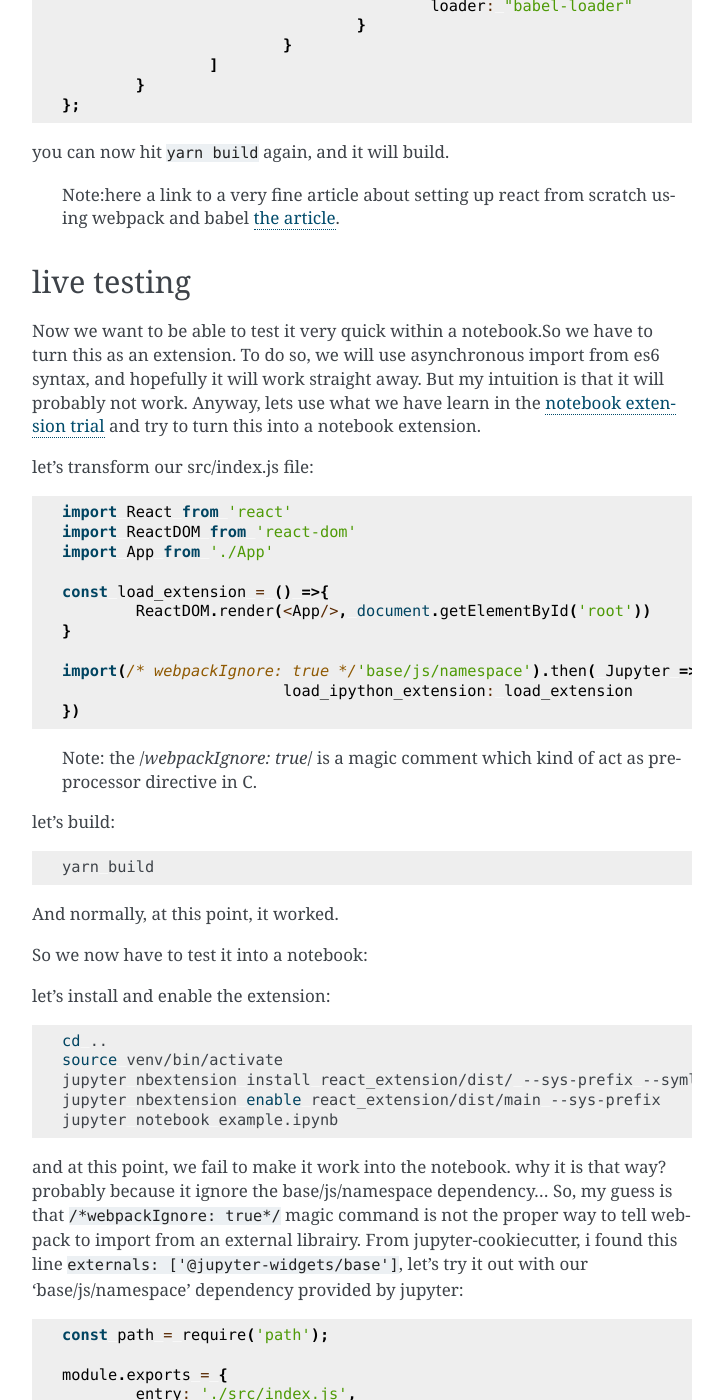
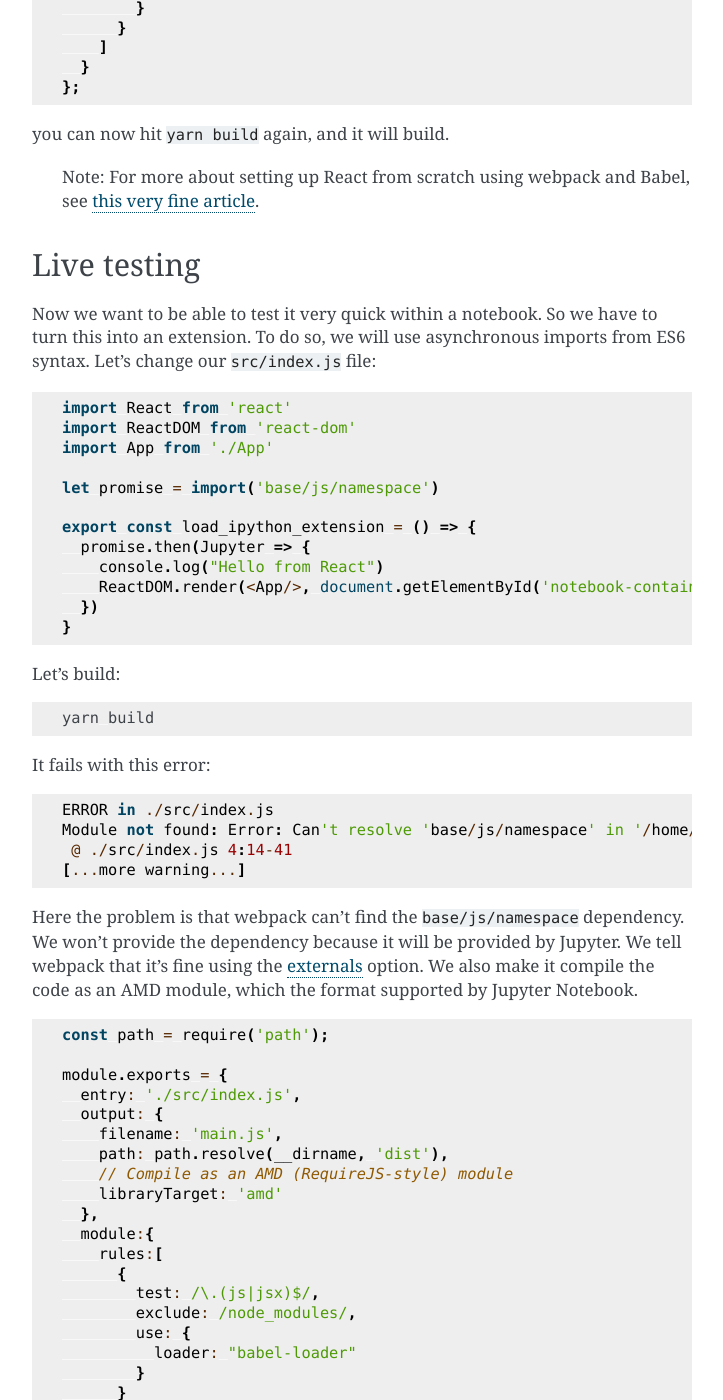
Before and after one commit to weatherforce/ipyreact, a Sphinx documentation site: the page built from docs/source/react_nbextension_trial.md, in a window 1280 px wide and 1400 px high, scrolled down 3725 px. Shown: the whole window, without its empty margins (388-1111 px from the left). Built offline with Sphinx 7.4.7, drawn with Linux system fonts in a browser that asks for light colours; pages that are not in the unit, such as notebooks, are missing from menus; some of the changed text lies outside the part shown.

Commit message:
Improve react section

````diff
--- a/docs/source/react_nbextension_trial.md
+++ b/docs/source/react_nbextension_trial.md
@@ -24,7 +24,7 @@
 
 ### Installing Webpack
 
-Webpack is a bundler, it fetch source code, and create an output that is simpler to manipulate. that's it whole purpose, but by binding webpack with some other services such as babel, you can minify it, or even transpile it into different version of JavaScript, and this is mandatory to be browser compliant. So let's install webpack as a development dependency:
+Webpack is a bundler, it fetches source code, and creates an output that is simpler to manipulate. That's its whole purpose, but by binding webpack with some other services such as babel, you can minify it, or even transpile it into different version of JavaScript, and this is mandatory to be browser compliant. So let's install webpack as a development dependency:
 
 ```bash
 yarn add webpack webpack-cli --dev
@@ -97,203 +103,83 @@
 
 ### Writing Code
 
-Here comes the fun part ! we need to modify our index.js file to look like the code below:
+We need to modify our `index.js` file to look like the code below:
 ```javascript
 
 import React from 'react'
 import ReactDOM from 'react-dom'
 import App from './App'
 
-ReactDOM.render(<App/>, document.getElementById('root'))
+ReactDOM.render(<App/>, document.getElementById('notebook-container'))
 
 ```
-What we are doing here is rendering an App component into a DOM element called 'root'. If you explore a running Jupyter notebook, you won't find any 'root' element, but seriously, who cares? Right?
+What we are doing here is rendering an App component into the notebook
+container element, which has the id `notebook-container`.
 
-Anyway, we don't have an App yet, so we need to create it. In the same src folder create App.js and add the following to it:
+Anyway, we don't have an App yet, so we need to create it. In the same src folder create `App.js` and add the following to it:
 
 ```javascript
-
 import React from 'react'
 
-const App = () =>{
-	return <h1> Hello world ! </h1>
+const App = () => {
+    return <h1>Hello, World!</h1>
 }
 export default App
 
 ```
-And its about time to build ! so `yarn build` will unfortunately crash miserably...  Next step: be able to build!
+And its about time to build! At this point `yarn build` will unfortunately crash miserably...  Next step: be able to build!
 
-### bundling
+### Bundling
 
-According to Webpack error messages, we need a transpiler to understand JSX, which is React's javascript flavour.So, we need to call Babel at the rescue.
-Below the commands to install babel:
+According to Webpack error messages, we need a transpiler to understand JSX, which is React's javascript flavour. So we need to call Babel to the rescue.
+Below are the commands to install babel:
 
 ```bash
 yarn add @babel/core babel-loader @babel/preset-env @babel/preset-react --dev
 touch .babelrc
 ```
 
-Then, editing your .babelrc
+Then, editing your `.babelrc`
 
 ```javascript
 {
-	"presets":["@babel/preset-env", "@babel/preset-react"]
+  "presets": ["@babel/preset-env", "@babel/preset-react"]
 }
 ```
 
-let's update webpack.config.js, it should then looks like this:
+Let's update `webpack.config.js`, it should then looks like this:
 
 
 ```javascript
 const path = require('path');
 
 module.exports = {
-	entry: './src/index.js',
-    output: {
-    	filename: 'main.js',
-        path: path.resolve(__dirname, 'dist'),
-    },
-	module:{
-		rules:[
-			{
-				test: /\.(js|jsx)$/,
-				exclude: /node_modules/,
-				use: {
-					loader: "babel-loader"
-				}
-			}
-		]
-	}
+  entry: './src/index.js',
+  output: {
+    filename: 'main.js',
+    path: path.resolve(__dirname, 'dist'),
+  },
+  module: {
+    rules: [
+      {
+        test: /\.(js|jsx)$/,
+        exclude: /node_modules/,
+        use: {
+          loader: "babel-loader"
+        }
+      }
+    ]
+  }
 };
 ```
 you can now hit `yarn build` again, and it will build.
 
->Note:here a link to a very fine article about setting up react from scratch using webpack and babel [the article](https://www.valentinog.com/blog/babel/).
+>Note: For more about setting up React from scratch using webpack and Babel, see [this very fine article](https://www.valentinog.com/blog/babel/).
 
-## live testing
+## Live testing
 
-Now we want to be able to test it very quick within a notebook.So we have to turn this as an extension.
-To do so, we will use asynchronous import from es6 syntax, and hopefully it will work straight away. But my intuition is that it will probably not work.
-Anyway, lets use what we have learn in  the [notebook extension trial](nbextension_trial.md) and try to turn this into a notebook extension.
-
-let's transform our src/index.js file:
-
-```javascript
-import React from 'react'
-import ReactDOM from 'react-dom'
-import App from './App'
-
-const load_extension = () =>{
-	ReactDOM.render(<App/>, document.getElementById('root'))
-}
-
-import(/* webpackIgnore: true */'base/js/namespace').then( Jupyter => {
-			load_ipython_extension: load_extension
-})
-
-```
->Note: the /*webpackIgnore: true*/ is a magic comment which kind of act as preprocessor directive in C.
-
-let's build:
-
-```bash
-yarn build
-```
-And normally, at this point, it worked.
-
-So we now have to test it into a notebook:
-
-let's install and enable the extension:
-
-```bash
-cd ..
-source venv/bin/activate
-jupyter nbextension install react_extension/dist/ --sys-prefix --symlink
-jupyter nbextension enable react_extension/dist/main --sys-prefix
-jupyter notebook example.ipynb
-```
-
-and at this point, we fail to make it work into the notebook. why it is that way? probably because it ignore the base/js/namespace dependency...
-So, my guess is that `/*webpackIgnore: true*/` magic command is not the proper way to tell webpack to import from an external librairy.
-From jupyter-cookiecutter, i found this line `externals: ['@jupyter-widgets/base']`, let's try it out with our 'base/js/namespace' dependency provided by jupyter:
-
-```javascript
-const path = require('path');
-
-module.exports = {
-	entry: './src/index.js',
-    output: {
-    	filename: 'main.js',
-        path: path.resolve(__dirname, 'dist'),
-    },
-	module:{
-		rules:[
-			{
-				test: /\.(js|jsx)$/,
-				exclude: /node_modules/,
-				use: {
-					loader: "babel-loader"
-				}
-			}
-		]
-	},
-	externals: ['base/js/namespace']
-};
-
-```
-Then, let's remove the magic comment, rebuild and refresh the notebook page.
-
->Note: you can also set up `yarn watch` in a terminal, create a second one for jupyter notebook,  and edit code into a third one. Like this, you would just have to refresh the webpage! ;)
-
-```bash
-yarn build
-jupyter notebook example.ipynb
-```
-Still, not working. browser error says it's about an export of base/js/namespace ... so it doesn't like the dynamic import...
-by exploring webpack.config.js file in jupyter-cookiecutter, I found out that they are using a libraryTarget option setted to amd, could be the solution.
-let's try to target an AMD system on webpack.
-
-```javascript
-const path = require('path');
-
-module.exports = {
-	entry: './src/index.js',
-    output: {
-    	filename: 'main.js',
-        path: path.resolve(__dirname, 'dist'),
-		libraryTarget: 'amd',
-    },
-	module:{
-		rules:[
-			{
-				test: /\.(js|jsx)$/,
-				exclude: /node_modules/,
-				use: {
-					loader: "babel-loader"
-				}
-			}
-		]
-	},
-	externals: ['base/js/namespace']
-};
-```
-Okay, lets rebuild and try it out.
-Well well, it is not such a failure, cause it seems that the notebook extension was loaded, but nothing appear, like reactDom could not put the h1 element...
-So, just to make sure, we will add a simple console.log() into our nbextension, rebuild and see if it loads.
-Let's hello world Adele's style, in our src/index.js file:
-
-```javascript
-...
-const load_extension = () =>{
-	console.log("Hello from the other siiiiiiide")
-    ReactDOM.render(<App/>, document.getElementById('root'))
-}
-...
-```
-
-and then rebuild, refresh...
-
-And still, it doesn't load... bu why? it is because of my incomprehension of how AMD modules work. we have to export a load_ipython_extension function from our ES6 modules, that will be bundled into an AMD module, which will then expose this function the same way we did when coding extension. Long story made short, let's modify our index.js in our source to look like this.
+Now we want to be able to test it very quick within a notebook. So we have to turn this into an extension.
+To do so, we will use asynchronous imports from ES6 syntax. Let's change our `src/index.js` file:
 
 ```javascript
 import React from 'react'
@@ -302,27 +188,76 @@
 
 let promise = import('base/js/namespace')
 
-export const load_ipython_extension = () =>{
-	promise.then( Jupyter =>{
-		console.log("Hello from the other siiiiiiide")
-    	ReactDOM.render(<App/>, document.getElementById('root'))
-	})
+export const load_ipython_extension = () => {
+  promise.then(Jupyter => {
+    console.log("Hello from React")
+    ReactDOM.render(<App/>, document.getElementById('notebook-container'))
+  })
 }
 ```
 
-In the webbrowser console we see `hello from the other siiiiiide`, so it finally loaded ! I'm tempted to says Eureka, but still, React component is not rendered (yet).
-Exploring the issue on React, It was just a question of not passing a dom element to ReactDOM.render() method. So , let's change it in src/index.js :
+Let's build:
+
+```bash
+yarn build
+```
+
+It fails with this error:
+
+```
+ERROR in ./src/index.js
+Module not found: Error: Can't resolve 'base/js/namespace' in '/home/al/essai/react_extension/src'
+ @ ./src/index.js 4:14-41
+[...more warning...]
+```
+
+Here the problem is that webpack can't find the `base/js/namespace` dependency.
+We won't provide the dependency because it will be provided by Jupyter. We tell
+webpack that it's fine using the
+[externals](https://webpack.js.org/configuration/externals/) option. We also make it compile the code as an AMD module, which the format supported by Jupyter Notebook.
+
 ```javascript
-...
-    ReactDOM.render(<App/>, document.getElementById('root'))
-...
+const path = require('path');
+
+module.exports = {
+  entry: './src/index.js',
+  output: {
+    filename: 'main.js',
+    path: path.resolve(__dirname, 'dist'),
+    // Compile as an AMD (RequireJS-style) module
+    libraryTarget: 'amd'
+  },
+  module:{
+    rules:[
+      {
+        test: /\.(js|jsx)$/,
+        exclude: /node_modules/,
+        use: {
+          loader: "babel-loader"
+        }
+      }
+    ]
+  },
+  // This will be available on the page
+  externals: ['base/js/namespace']
+};
 ```
-by:
-```javascript
-...
-	ReactDOM.render(<App/>, document.getElementById('notebook'))
-...
+
+At this point, `yarn build` should work.
+
+Now we'd like to test what we've done within a notebook. Let's install and enable the extension:
+
+```bash
+cd ..
+source venv/bin/activate
+jupyter nbextension install dist/ --sys-prefix --symlink
+jupyter nbextension enable dist/main --sys-prefix
+jupyter notebook
 ```
-after rebuild and launching we get a notebook with `Hello World` in it. Congrats, you've just made a jupyter nbextension with react and modern javascript.besides, you have got all the tools to add typescript over it.
 
-BOOYAH.
+Now if we create a notebook, we should see *Hello from React* in the JavaScript console and we should
+see *Hello, World!* in the notebook:
+
+![](_static/hello-react.png)
+
+We've just built our first Notebook extension with React.
````
Also changed, not shown: other parts of docs/source/react_nbextension_trial.md (+20 -14 lines), docs/source/_static/hello-react.png (added).
